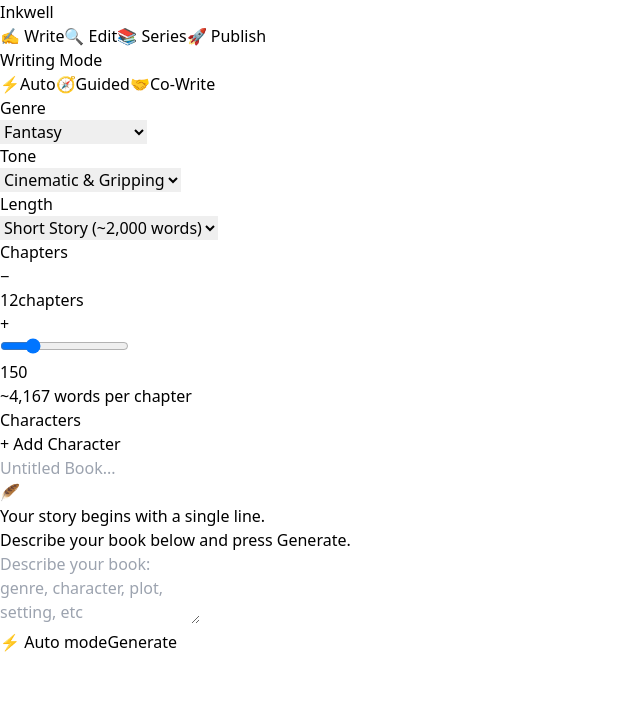
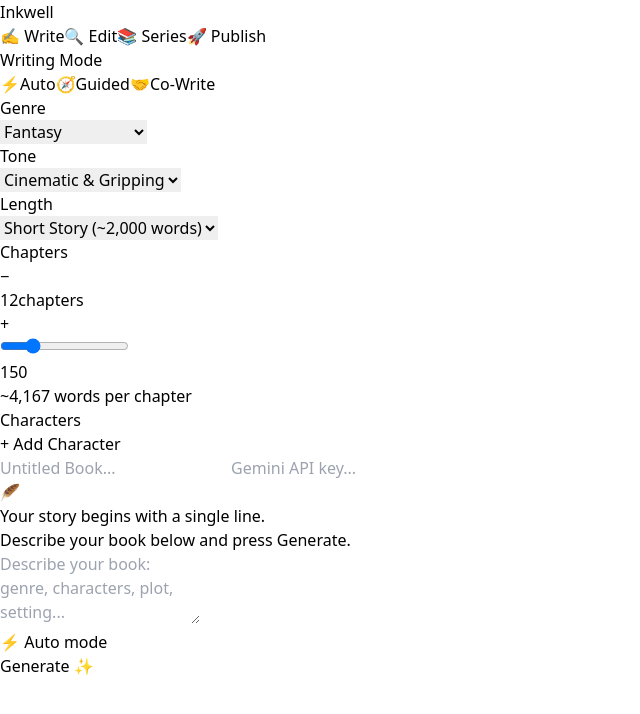
Before and after one commit to Mayeni97/Inkwell, a React (Vite) app: page / in a window 1280 px wide. Both pictures are taken after a click on the button "Learn More". Shown: the top 714 px of the page, without its empty margins (0-640 px from the left). Built offline with nearby package versions, Linux system fonts and the light colour scheme.

Commit message:
feat: WriteTab: having gemini api working with app

```diff
--- a/src/components/tabs/WriteTab.jsx
+++ b/src/components/tabs/WriteTab.jsx
@@ -1,52 +1,135 @@
+import { useState } from "react"
+
 export default function WriteTab() {
+    const [title, setTitle] = useState("")
+    const [prompt, setPrompt] = useState("")
+    const [output, setOutput] = useState("")
+    const [loading, setLoading] = useState(false)
+    const [apiKey, setApiKey] = useState("")
+
+    async function generate() {
+        if (!prompt) return
+        if (!apiKey) {
+            alert("Please enter your Gemini API key first!")
+            return
+        }
+
+        setLoading(true)
+        setOutput("")
+
+        try {
+            const response = await fetch(
+                `https://generativelanguage.googleapis.com/v1beta/models/gemini-2.5-flash:generateContent?key=${apiKey}`,
+                {
+                    method: "POST",
+                    headers: { "Content-Type": "application/json" },
+                    body: JSON.stringify({
+                        contents: [{
+                            parts: [{
+                                text: `You are a master author. Write the opening chapters of a book based on this concept: ${prompt}.
+                Write with vivid detail, strong characters, and compelling prose.
+                Use chapter headings. Write at least 1000 words.`
+                            }]
+                        }]
+                    })
+                }
+            )
+
+            const data = await response.json()
+            console.log("Full response:", JSON.stringify(data))
+            const text = data.candidates[0].content.parts[0].text
+            setOutput(text)
+
+        } catch (error) {
+            console.log("Error:", error)
+            setOutput("Something went wrong: " + error.message)
+        }
+
+        setLoading(false)
+    }
+
     return (
-        <div className=" flex flex-col h-full">
+        <div className="flex flex-col h-full">
 
-            {/* Book Title */}
-            <div className="px-6 py-3 bg-white border-b border-[#2c1f14] outline-none font-serif placerholder-[#c4a882]">
+            {/* TITLE BAR */}
+            <div className="px-6 py-3 bg-white border-b border-[#e0d5c5] flex items-center gap-3">
                 <input
                     type="text"
                     placeholder="Untitled Book..."
+                    value={title}
+                    onChange={e => setTitle(e.target.value)}
                     className="flex-1 text-lg italic text-[#2c1f14] outline-none font-serif placeholder-[#c4a882]"
+                />
+                <input
+                    type="password"
+                    placeholder="Gemini API key..."
+                    value={apiKey}
+                    onChange={e => setApiKey(e.target.value)}
+                    className="text-xs text-[#2c1f14] border border-[#e0d5c5] rounded-lg px-3 py-1.5 outline-none w-48 focus:border-[#7a4f2d] font-mono"
                 />
             </div>
 
-            {/* Output */}
+            {/* OUTPUT */}
             <div className="flex-1 overflow-y-auto px-12 py-10 bg-[#faf7f2]">
                 <div className="max-w-2xl mx-auto">
 
-                    {/* Empty */}
+                    {loading && (
+                        <div className="flex flex-col items-center justify-center h-96 text-center">
+                            <div className="text-4xl mb-4 animate-bounce">🪶</div>
+                            <p className="text-[#a07850] italic">
+                                Inkwell is writing your story...
+                            </p>
+                        </div>
+                    )}
+
+                    {!loading && !output && (
                         <div className="flex flex-col items-center justify-center h-96 text-center">
                             <div className="text-5xl mb-4 opacity-20">🪶</div>
                             <p className="text-[#a07850] italic text-lg opacity-60">
                                 Your story begins with a single line.
                             </p>
-                        <p className="text[#a07850] text-sm opacity-40 mt-2">
+                            <p className="text-[#a07850] text-sm opacity-40 mt-2">
                                 Describe your book below and press Generate.
                             </p>
                         </div>
+                    )}
+
+                    {!loading && output && (
+                        <div className="prose max-w-none font-serif text-[#2c1f14] leading-relaxed whitespace-pre-wrap">
+                            {output}
+                        </div>
+                    )}
+
                 </div>
             </div>
 
-            {/* Prompt Bar */}
+            {/* PROMPT BAR */}
             <div className="px-6 py-4 bg-white border-t border-[#e0d5c5]">
                 <div className="border border-[#e0d5c5] rounded-xl overflow-hidden">
                     <textarea
                         rows={3}
-                        placeholder="Describe your book: genre, character, plot, setting, etc"
-                        className="w-full px-4 py-3 text-sm text-[#2c1f14] oultine-none resize-none font-serif placeholder-[#c4a882]"
+                        placeholder="Describe your book: genre, characters, plot, setting..."
+                        value={prompt}
+                        onChange={e => setPrompt(e.target.value)}
+                        className="w-full px-4 py-3 text-sm text-[#2c1f14] outline-none resize-none font-serif placeholder-[#c4a882]"
                     />
                     <div className="flex items-center justify-between px-4 py-2 bg-[#f9f6f1] border-t border-[#e0d5c5]">
                         <span className="text-xs text-[#a07850] italic">
                             ⚡ Auto mode
                         </span>
-                        <button className="bg-[#7a4f2d] text-white px-6 py-1.5 rounded-lg text-sm hover:bg-[#9a6f4d] transition-colors">
-                            Generate
+                        <div className="flex gap-2">
+                            <button
+                                onClick={generate}
+                                disabled={loading}
+                                className="bg-[#7a4f2d] text-white px-6 py-1.5 rounded-lg text-sm hover:bg-[#9a6f4d] transition-colors disabled:opacity-50"
+                            >
+                                {loading ? "Writing..." : "Generate ✨"}
                             </button>
                         </div>
                     </div>
                 </div>
 
             </div>
+        </div>
     )
 }
```
Lines whose indentation alone changed are shown as unchanged.
